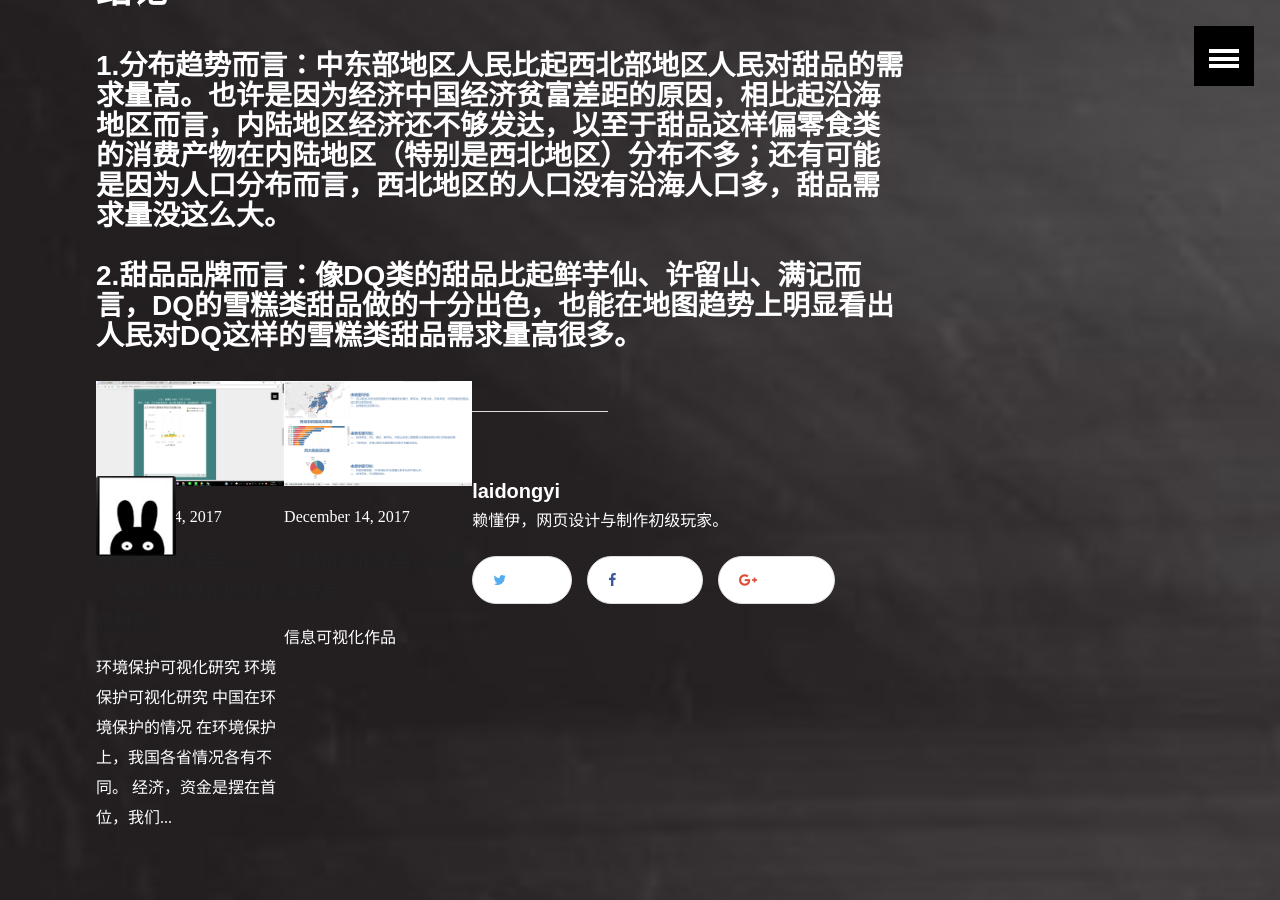
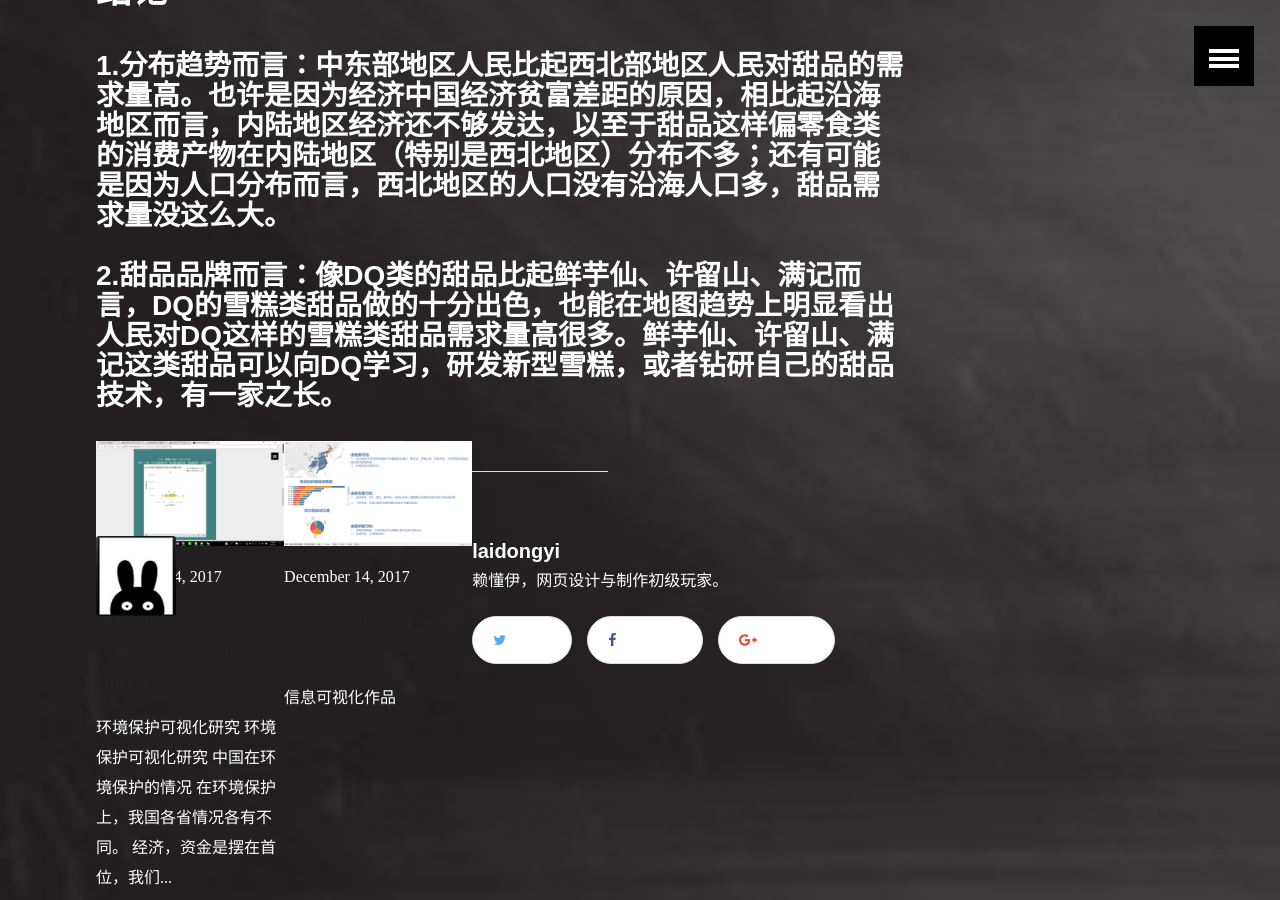
Before and after one commit to q3466141541/q3466141541.github.io, a Jekyll site: the page built from _posts/2018-01-03-信息可视化作品——期末作品.md, in a window 1280 px wide and 900 px high, scrolled down 2328 px. Built offline with Jekyll 4.4.1, drawn with Linux system fonts in a browser that asks for light colours.

Commit message:
Update 2018-01-03-信息可视化作品——期末作品.md

```diff
--- a/_posts/2018-01-03-信息可视化作品——期末作品.md
+++ b/_posts/2018-01-03-信息可视化作品——期末作品.md
@@ -15,7 +15,7 @@
 <iframe src="https://public.tableau.com/views/3_1067/1_1?:embed=y&:display_count=yes&publish=yes" width="1080px" height="1000px" frameborder="0"></iframe>
 # 结论
 ### 1.分布趋势而言：中东部地区人民比起西北部地区人民对甜品的需求量高。也许是因为经济中国经济贫富差距的原因，相比起沿海地区而言，内陆地区经济还不够发达，以至于甜品这样偏零食类的消费产物在内陆地区（特别是西北地区）分布不多；还有可能是因为人口分布而言，西北地区的人口没有沿海人口多，甜品需求量没这么大。
-### 2.甜品品牌而言：像DQ类的甜品比起鲜芋仙、许留山、满记而言，DQ的雪糕类甜品做的十分出色，也能在地图趋势上明显看出人民对DQ这样的雪糕类甜品需求量高很多。
+### 2.甜品品牌而言：像DQ类的甜品比起鲜芋仙、许留山、满记而言，DQ的雪糕类甜品做的十分出色，也能在地图趋势上明显看出人民对DQ这样的雪糕类甜品需求量高很多。鲜芋仙、许留山、满记这类甜品可以向DQ学习，研发新型雪糕，或者钻研自己的甜品技术，有一家之长。
 <div class="tiles">
 {% for post in site.categories.tableau %}
   {% include post-grid.html %}
```
